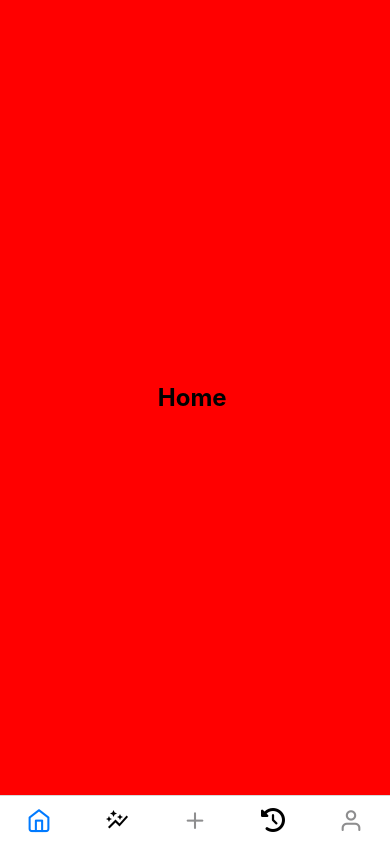
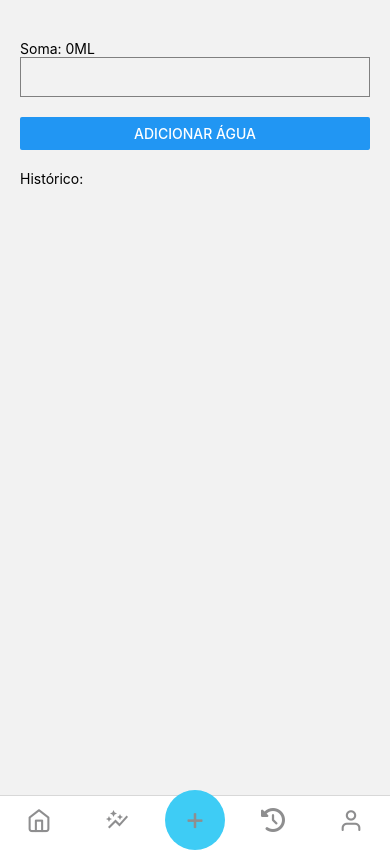
Before and after one commit to mayconlinol/appserelepe1, a React Native app: screen /AddWater in a window 390 px wide. Built offline with nearby package versions, Linux system fonts and the light colour scheme.

Commit message:
botão prescisa ser arrumado

```diff
--- /dev/null
+++ b/src/components/buttonadd/ButtonAdd.tsx
@@ -0,0 +1,23 @@
+import React from "react";
+import { View, Text, StyleSheet } from "react-native";
+import {Entypo} from '@expo/vector-icons'
+
+
+export default function ButtonAdd({size, color}){
+    return(
+        <View style={styles.container}>
+            <Entypo name="plus" color={color} size={size}/>
+        </View>
+    )
+
+}
+    const styles = StyleSheet.create({
+        container:{
+             width: 60,
+             height: 60,
+             borderRadius: 30,
+             backgroundColor: '#3eccf5',
+             alignItems: 'center',
+             justifyContent: 'center'
+        }
+    })
--- a/src/routers/tb.routes.tsx
+++ b/src/routers/tb.routes.tsx
@@ -3,57 +3,72 @@ import { Feather } from '@expo/vector-icons';
 import { FontAwesome6 } from '@expo/vector-icons';
 import { MaterialIcons } from '@expo/vector-icons';
 
-import Home  from '../screens/home/Home';
-import Add  from '../screens/add/Add';
-import Perfil  from '../screens/profile/Perfil';
-import Metas  from '../screens/meta/Metas';
-import Historico  from '../screens/history/Historico';
-import PopUp from '../screens/add/popup/PopUp';
+import Home from '../screens/home/Home';
+import Add from '../screens/add/Add';
+import Perfil from '../screens/profile/Perfil';
+import Metas from '../screens/meta/Metas';
+import Historico from '../screens/history/Historico';
+import ButtonAdd from '../components/buttonadd/ButtonAdd';
+import AddKcal from '../screens/add/options/AddKcal';
+import AddWater from '../screens/add/options/AddAgua'; //;
+import MeuModal from '../screens/add/popup/PopUp';
+/* import MeuModal from '../screens/add/popup/PopUp';
+ */
 const Tab = createBottomTabNavigator();
 
 export default function TabsRoutes() {
     return (
-        <Tab.Navigator screenOptions={{headerShown: false}} >
+        <Tab.Navigator screenOptions={{ headerShown: false }} >
             <Tab.Screen
                 name='Home'
                 component={Home}
                 options={{
-                    tabBarIcon: ({ color, size}) => <Feather name="home" color={color} size={size}/>,
+                    tabBarIcon: ({ color, size }) => <Feather name="home" color={color} size={size} />,
                     tabBarLabel: ''
                 }}
             />
-             <Tab.Screen
+            <Tab.Screen
                 name='metas'
                 component={Metas}
                 options={{
-                    tabBarIcon: ({ color, size}) => <MaterialIcons name="auto-graph" size={24} color="black" />,
+                    tabBarIcon: ({ color, size }) => <MaterialIcons name="auto-graph" size={24} color={color} />,
                     tabBarLabel: ''
                 }}
             />
             <Tab.Screen
                 name='Add'
-                component={Add}
+                component={MeuModal} //esta direcionando para a pagina Addkcal, mudar para voltar ao modal
                 options={{
-                    tabBarIcon: ({ color, size}) => <Feather name='plus' color={color} size={size}/>,
-                    tabBarLabel: ''
+                    tabBarLabel: '',
+                    tabBarIcon: ({ color, size }) => (<ButtonAdd size={size} color={color} />),
+                }}
 
-                }}
             />
-             <Tab.Screen
+            <Tab.Screen
                 name='historico'
                 component={Historico}
                 options={{
-                    tabBarIcon: ({ color, size}) => <FontAwesome6 name="clock-rotate-left" size={24} color="black" />,
+                    tabBarIcon: ({ color, size }) => <FontAwesome6 name="clock-rotate-left" size={24} color={color} />,
                     tabBarLabel: ''
                 }}
             />
-             <Tab.Screen
+            <Tab.Screen
                 name='perfil'
                 component={Perfil}
                 options={{
-                    tabBarIcon: ({ color, size}) => <Feather name='user' color={color} size={size}/>,
+                    tabBarIcon: ({ color, size }) => <Feather name='user' color={color} size={size} />,
                     tabBarLabel: ''
                 }}
+            />
+            <Tab.Screen
+                name="AddWater"
+                component={AddWater}
+                options={{ tabBarButton: () => null }}
+            />
+            <Tab.Screen
+                name="AddKcal"
+                component={AddKcal}
+                options={{ tabBarButton: () => null }}
             />
 
         </Tab.Navigator>
--- a/src/screens/add/Add.jsx
+++ b/src/screens/add/Add.jsx
@@ -1,23 +1,30 @@
-import { StyleSheet, Text, View } from 'react-native';
-import PopUp from './popup/PopUp';
-export default function Add() {
+import React, { useState } from 'react';
+import { View, Button } from 'react-native';
+import MeuModal from './popup/PopUp';
+
+const App = ({navigation}) => {
+  const [modalVisible, setModalVisible] = useState(false);
+
+  const [selectedOption, setSelectedOption] = useState('');
+
+  const handleModalClose = (option) => {
+    setSelectedOption(option);
+    setModalVisible(false);
+    if (option === 'Opção 1') {
+      navigation.navigate('AddKcal');
+    } else if (option === 'Opção 2') {
+      navigation.navigate('AddWater');
+    }
+  };
+
   return (
-    <View style={styles.container}>
-      <Text style= {styles.title}>add kcal e agua</Text>
-      <PopUp/>
+    <View style={{ flex: 1, justifyContent: 'center', alignItems: 'center' }}>
+      <Button title="Abrir Modal" onPress={() => setModalVisible(true)} />
+      <MeuModal visible={modalVisible} onClose={handleModalClose} navigation={navigation} />
+      {selectedOption ? <Text>Você escolheu: {selectedOption}</Text> : null}
     </View>
   );
-}
+};
 
-const styles = StyleSheet.create({
-  container: {
-    flex: 1,
-    backgroundColor: 'white',
-    alignItems: 'center',
-    justifyContent: 'center',
-  },
-  title:{
-    fontSize:24,
-    fontWeight: 'bold',
-  }
-});
+export default App;
+export const setModalVisible = () => {};
--- /dev/null
+++ b/src/screens/add/options/AddAgua.tsx
@@ -0,0 +1,57 @@
+import React, { useState } from 'react';
+import { View, TextInput, Button, Text, ScrollView, TouchableOpacity } from 'react-native';
+
+
+const AddWater = () => {
+  const [value, setValue] = useState('');
+  const [history, setHistory] = useState([]);
+  const [sum, setSum] = useState(0);
+
+
+  const handlePress = () => {
+    const newValue = parseFloat(value);
+    if (!isNaN(newValue)) {
+      setHistory([{value: newValue, id: Math.random().toString()}, ...history]);
+      setSum(sum + newValue);
+    }
+    setValue('');
+  };
+
+
+  const handleDelete = (id) => {
+    const itemToDelete = history.find(item => item.id === id);
+    setHistory(history.filter(item => item.id !== id));
+    setSum(sum - itemToDelete.value);
+  };
+
+
+  return (
+    <View style={{ padding: 20 }}>
+      <Text style={{ marginTop: 20 }}>Soma: {sum}ML</Text>
+      <TextInput
+        style={{ height: 40, borderColor: 'gray', borderWidth: 1, marginBottom: 20 }}
+        onChangeText={text => setValue(text)}
+        value={value}
+        keyboardType="numeric"
+      />
+      <Button
+        title="adicionar água"
+        onPress={handlePress}
+      />
+      <Text style={{ marginTop: 20 }}>Histórico:</Text>
+      <ScrollView style={{ maxHeight: 200 }}>
+        {history.map((item, index) => (
+          <View key={index} style={{ flexDirection: 'row', justifyContent: 'space-between', alignItems: 'center' }}>
+            <Text>{item.value}ML</Text>
+            <TouchableOpacity onPress={() => handleDelete(item.id)}>
+              <Text style={{ color: 'red' }}>Excluir</Text>
+            </TouchableOpacity>
+          </View>
+        ))}
+      </ScrollView>
+    </View>
+  );
+};
+
+
+export default AddWater;
--- /dev/null
+++ b/src/screens/add/options/AddKcal.tsx
@@ -0,0 +1,33 @@
+import { StyleSheet, Text, View, TextInput, Button } from 'react-native';
+
+export default function AddKcal() {
+  return (
+    <View style={styles.container}>
+      <Text style= {styles.title}>npome</Text>
+      <TextInput style={styles.input} placeholder="Enter Kcal" />
+      <Button title='Add' color="#841584"/>
+    </View>
+  );
+}
+
+const styles = StyleSheet.create({
+  container: {
+    flex: 1,
+    backgroundColor: 'D9D9D9',
+    alignItems: 'center',
+    justifyContent: 'center',
+  },
+  title:{
+    fontSize:24,
+    fontWeight: 'bold',
+  },
+  input: {
+    width:"70%",
+    height:30,
+    marginTop:10,
+    padding:6,
+    borderWidth:1,
+    borderRadius:10,
+    borderColor:'#ccc',
+  }
+});
--- a/src/screens/add/popup/PopUp.tsx
+++ b/src/screens/add/popup/PopUp.tsx
@@ -1,20 +1,89 @@
-import { StyleSheet, Text, View } from 'react-native';
+import React, { useState, useEffect  } from 'react';
+import { View, Text, Modal, TouchableOpacity, StyleSheet, Button } from 'react-native';
 
-export default function TelaAdd(){
-return(
+  const MeuModal = ({ visible, onClose, navigation }) => {
+    const [modalVisible, setModalVisible] = useState(true);
+    const [selectedOption, setSelectedOption] = useState(null);
+    useEffect(() => {
+      if (selectedOption === 'Opção 1') {
+        navigation.navigate('AddKcal');
+      } else if (selectedOption === 'Opção 2') {
+        navigation.navigate('AddWater');
+      }
+      setSelectedOption(null); // Limpa a opção selecionada
+    }, [selectedOption, navigation]);
+
+  return (
+    <View style={{ marginTop: 22 }}>
+      <Modal
+        animationType="slide"
+        transparent={true}
+        visible={modalVisible}
+        onRequestClose={() => {
+          setModalVisible(!modalVisible);
+        }}
+      >
+        <View style={{ flex: 2, justifyContent: 'center', alignItems: 'center' }}>
           <View style={styles.conteiner}>
-   <Text style= {styles.popUp}>PopUp</Text>
+          <TouchableOpacity
+              onPress={() => setModalVisible(!modalVisible)}
+              style={styles.closeButton}
+            >
+              <Text style={styles.options}>Fechar</Text>
+            </TouchableOpacity>
+
+          <Text>Escolha uma opção:</Text>
+          <TouchableOpacity onPress={() => {setModalVisible(!modalVisible)
+            navigation.navigate('AddKcal');
+            setTimeout(() => onClose('Opção 1'), 500);
+          }}>
+            <Text>Adicionar Calorias</Text>
+
+          </TouchableOpacity>
+          <TouchableOpacity onPress={() => {setModalVisible(!modalVisible)
+            navigation.navigate('AddWater')
+            setTimeout(() => onClose('Opção 2'), 500);
+          }}>
+            <Text>Adicionar Água</Text>
+
+          </TouchableOpacity>
+          </View>
+        </View>
+      </Modal>
+      <Button
+        title="Mostrar Modal"
+        onPress={() => setModalVisible(true)}
+      />
+
     </View>
   );
-}
+};
+
 const styles = StyleSheet.create({
   conteiner: {
-        flex: .2,
-        alignItems: 'center',
-        justifyContent: 'center',
+    margin: 10,
+    backgroundColor: 'D9D9D9',
+    borderRadius: 20,
+    padding: 115,
+    position: 'relative',
+    shadowColor: '#000',
+    shadowOffset: {
+      width: 0,
+      height: 2,
     },
-      popUp:{
-        fontSize:24,
-        fontWeight: 'bold',
+    shadowOpacity: 0.25,
+    shadowRadius: 3.84,
+    elevation: 5,
+  },
+  closeButton: {
+    marginBottom: 15,
+    backgroundColor: '#2196F3',
+    borderRadius: 20,
+    padding: 10,
+    elevation: 2,
+  },
+  options:{
+
   }
-})
+});
+export default MeuModal;
```
Lines whose indentation alone changed are shown as unchanged.
